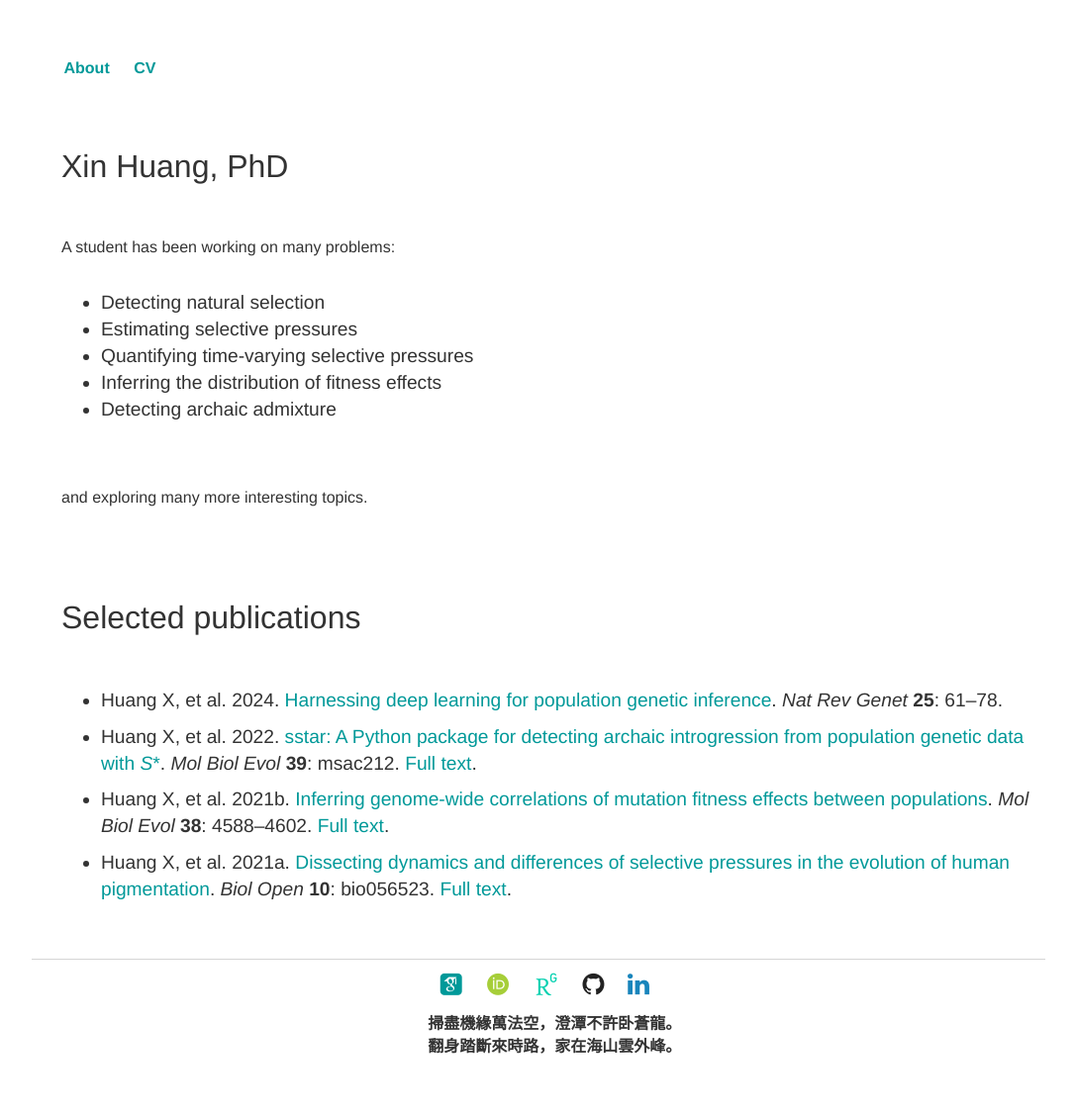
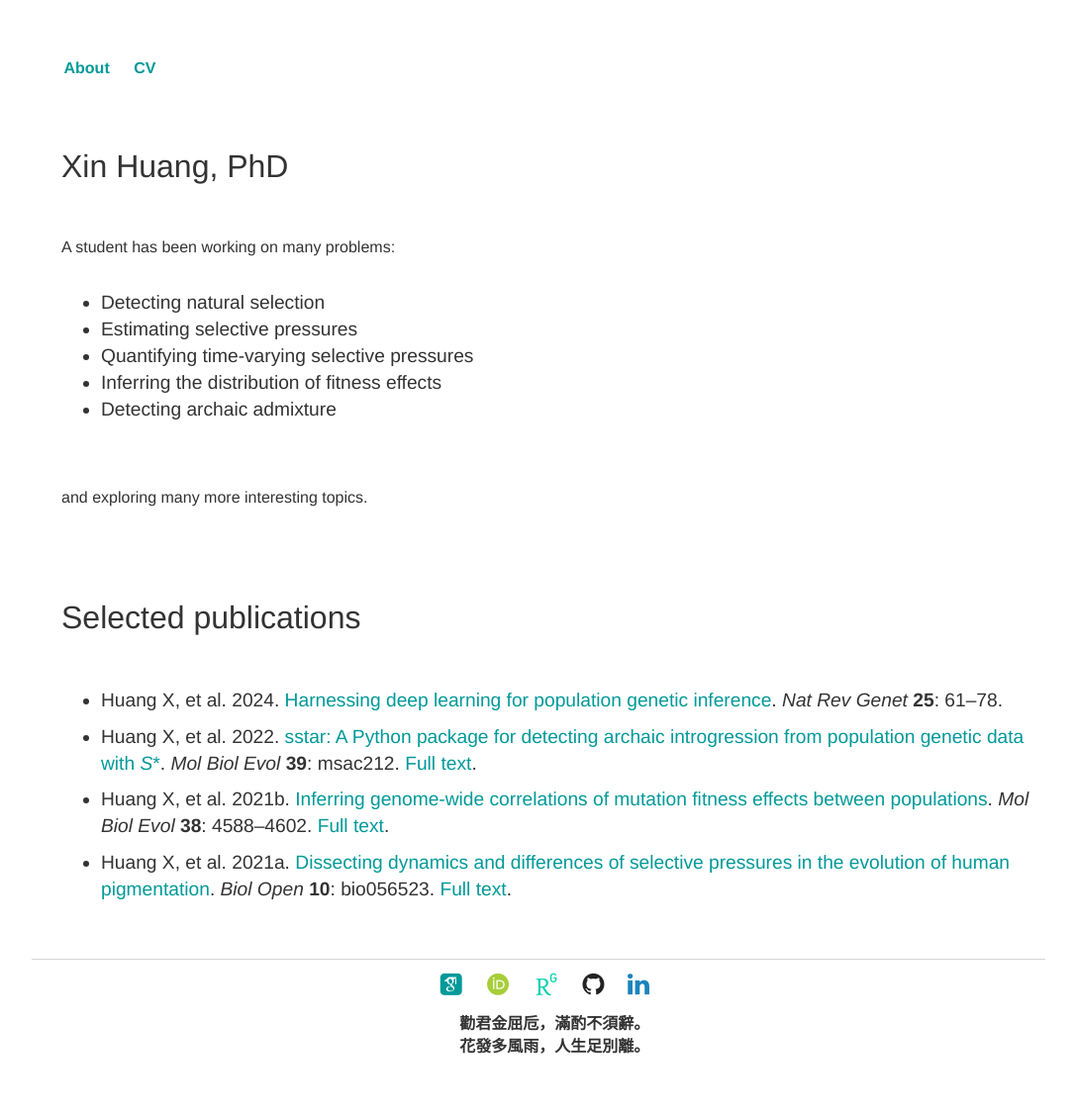
Before and after one commit to xin-huang/xin-huang.github.io, a Jekyll site: the page built from index.html, in a window 1280 px wide. Shown: the whole page at 99% size, without its empty margins (96-1183 px from the left). Built offline with Jekyll 4.4.1, drawn with Linux system fonts in a browser that asks for light colours; some web fonts are replaced; comment, search, counter and statistics services are not loaded.

Commit message:
Update default.html

```diff
--- a/_layouts/default.html
+++ b/_layouts/default.html
@@ -93,7 +93,8 @@
 		    <!-- <p class="poem" style="text-align: center">白社會中嘗共醉，青雲路上未相逢。<br>時人莫小池中水，淺處無妨有臥龍。</p> -->
 			<!-- <p class="poem" style="text-align: center">老子聲名舊白眉，客窗相款話心時。<br>相猶忘我吾無法，骨已換仙君有詩。<br>蒓菜羹香春冉冉，鹿遊臺上草離離。<br>一樽吊古平章看，未羨君王郡牧麾。</p> -->
 			<!-- <p class="poem" style="text-align: center">不許蟾蜍此夜明，始知天意是無情。<br>何當拔去閑雲霧，放出光輝萬里清。</p> -->
-			<p class="poem" style="text-align: center">掃盡機緣萬法空，澄潭不許卧蒼龍。<br>翻身踏斷來時路，家在海山雲外峰。</p>
+			<!-- <p class="poem" style="text-align: center">掃盡機緣萬法空，澄潭不許卧蒼龍。<br>翻身踏斷來時路，家在海山雲外峰。</p> -->
+			<p class="poem" style="text-align: center">勸君金屈卮，滿酌不須辭。<br>花發多風雨，人生足別離。</p>
         </ul>
     </footer>
     {% include analytics.html %}
```
